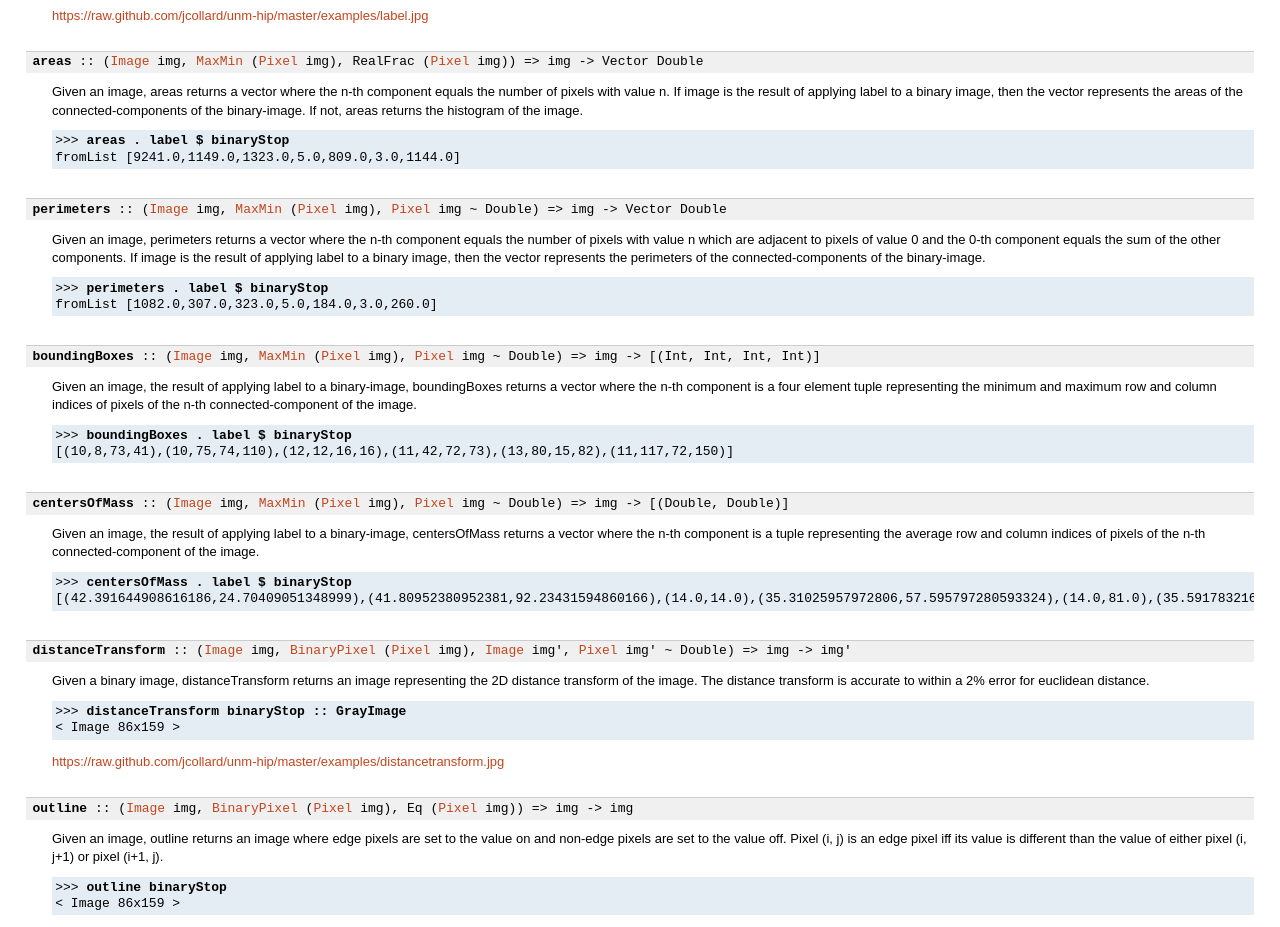
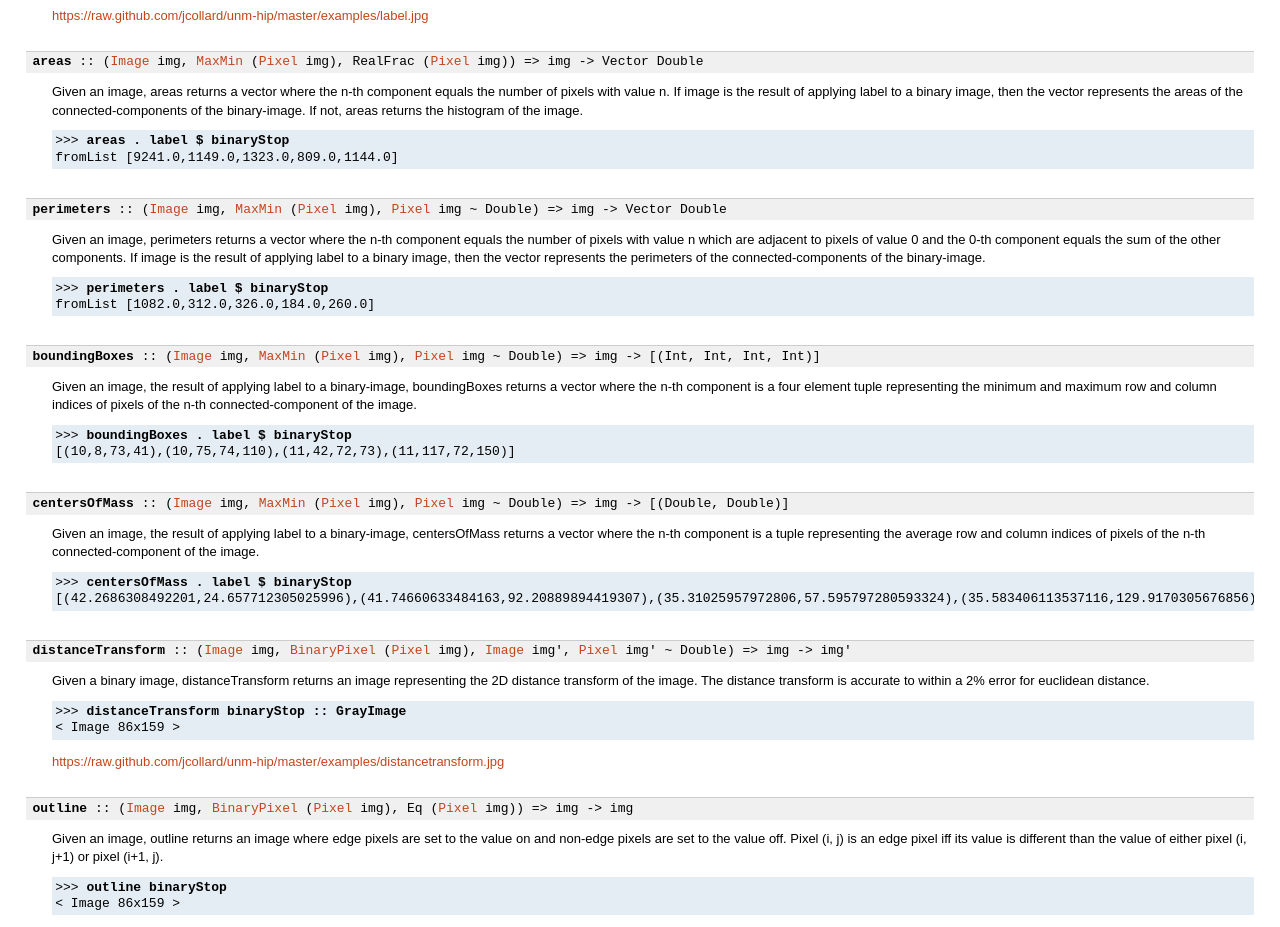
Before and after one commit to jcollard/unm-hip, a plain HTML site: page haddock/Data-Image-Binary.html in a window 1280 px wide. Shown: the part 4560-5487 px from the top of the page. Drawn offline with Linux system fonts and the light colour scheme.

Commit message:
Updated the way labels works for better output on dependent functions.

```diff
--- a/haddock/Data-Image-Binary.html
+++ b/haddock/Data-Image-Binary.html
@@ -156,7 +156,7 @@ window.onload = function () {pageLoad();setSynopsis("mini_Data-Image-Binary.html
     connected-components of the binary-image. If not, areas returns
     the histogram of the image.
 </p><pre class="screen"><code class="prompt">&gt;&gt;&gt; </code><strong class="userinput"><code>areas . label $ binaryStop
-</code></strong>fromList [9241.0,1149.0,1323.0,5.0,809.0,3.0,1144.0]
+</code></strong>fromList [9241.0,1149.0,1323.0,809.0,1144.0]
 </pre></div></div><div class="top"><p class="src"><a name="v:perimeters" class="def">perimeters</a> :: (<a href="Data-Image-Internal.html#t:Image">Image</a> img, <a href="Data-Image-Internal.html#t:MaxMin">MaxMin</a> (<a href="Data-Image-Internal.html#t:Pixel">Pixel</a> img), <a href="Data-Image-Internal.html#t:Pixel">Pixel</a> img ~ Double) =&gt; img -&gt; Vector Double</p><div class="doc"><p>Given an image, perimeters returns a vector where the n-th component
     equals the number of pixels with value n which are adjacent to pixels
     of value 0 and the 0-th component equals the sum of the other components.
@@ -164,19 +164,19 @@ window.onload = function () {pageLoad();setSynopsis("mini_Data-Image-Binary.html
     vector represents the perimeters of the connected-components of the
     binary-image.
 </p><pre class="screen"><code class="prompt">&gt;&gt;&gt; </code><strong class="userinput"><code>perimeters . label $ binaryStop
-</code></strong>fromList [1082.0,307.0,323.0,5.0,184.0,3.0,260.0]
+</code></strong>fromList [1082.0,312.0,326.0,184.0,260.0]
 </pre></div></div><div class="top"><p class="src"><a name="v:boundingBoxes" class="def">boundingBoxes</a> :: (<a href="Data-Image-Internal.html#t:Image">Image</a> img, <a href="Data-Image-Internal.html#t:MaxMin">MaxMin</a> (<a href="Data-Image-Internal.html#t:Pixel">Pixel</a> img), <a href="Data-Image-Internal.html#t:Pixel">Pixel</a> img ~ Double) =&gt; img -&gt; [(Int, Int, Int, Int)]</p><div class="doc"><p>Given an image, the result of applying label to a binary-image,
     boundingBoxes returns a vector where the n-th component is a four
     element tuple representing the minimum and maximum row and column
     indices of pixels of the n-th connected-component of the image.
 </p><pre class="screen"><code class="prompt">&gt;&gt;&gt; </code><strong class="userinput"><code>boundingBoxes . label $ binaryStop
-</code></strong>[(10,8,73,41),(10,75,74,110),(12,12,16,16),(11,42,72,73),(13,80,15,82),(11,117,72,150)]
+</code></strong>[(10,8,73,41),(10,75,74,110),(11,42,72,73),(11,117,72,150)]
 </pre></div></div><div class="top"><p class="src"><a name="v:centersOfMass" class="def">centersOfMass</a> :: (<a href="Data-Image-Internal.html#t:Image">Image</a> img, <a href="Data-Image-Internal.html#t:MaxMin">MaxMin</a> (<a href="Data-Image-Internal.html#t:Pixel">Pixel</a> img), <a href="Data-Image-Internal.html#t:Pixel">Pixel</a> img ~ Double) =&gt; img -&gt; [(Double, Double)]</p><div class="doc"><p>Given an image, the result of applying label to a binary-image,
     centersOfMass returns a vector where the n-th component is a tuple
     representing the average row and column indices of pixels of the
     n-th connected-component of the image.
 </p><pre class="screen"><code class="prompt">&gt;&gt;&gt; </code><strong class="userinput"><code>centersOfMass . label $ binaryStop
-</code></strong>[(42.391644908616186,24.70409051348999),(41.80952380952381,92.23431594860166),(14.0,14.0),(35.31025957972806,57.595797280593324),(14.0,81.0),(35.59178321678322,129.90734265734267)]
+</code></strong>[(42.2686308492201,24.657712305025996),(41.74660633484163,92.20889894419307),(35.31025957972806,57.595797280593324),(35.583406113537116,129.9170305676856)]
 </pre></div></div><div class="top"><p class="src"><a name="v:distanceTransform" class="def">distanceTransform</a> :: (<a href="Data-Image-Internal.html#t:Image">Image</a> img, <a href="Data-Image-Binary.html#t:BinaryPixel">BinaryPixel</a> (<a href="Data-Image-Internal.html#t:Pixel">Pixel</a> img), <a href="Data-Image-Internal.html#t:Image">Image</a> img', <a href="Data-Image-Internal.html#t:Pixel">Pixel</a> img' ~ Double) =&gt; img -&gt; img'</p><div class="doc"><p>Given a binary image, distanceTransform returns an image
     representing the 2D distance transform of the image.
     The distance transform is accurate to within a 2% error for euclidean
```
Also changed, not shown: changes.txt, 2 other files.
